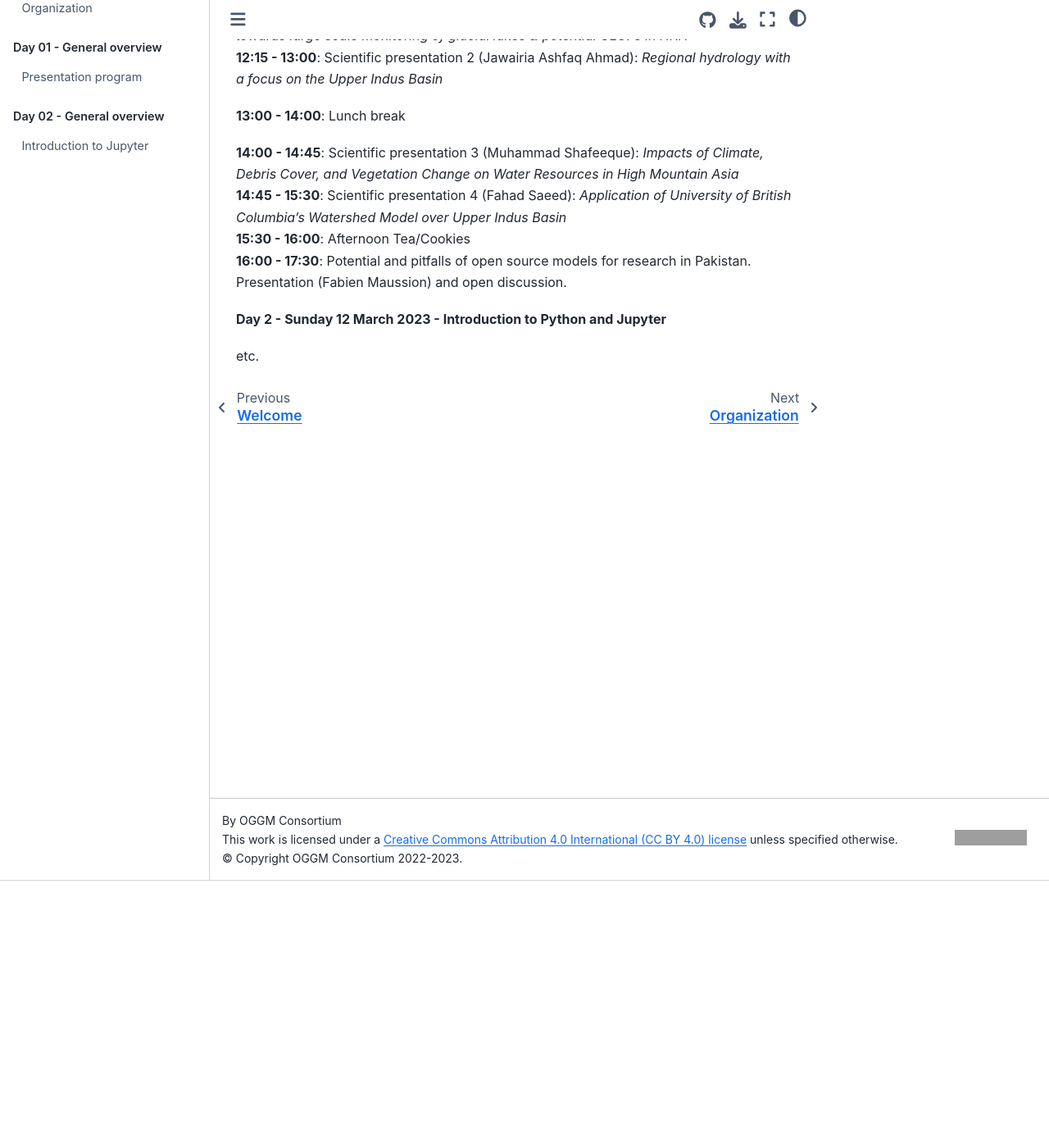
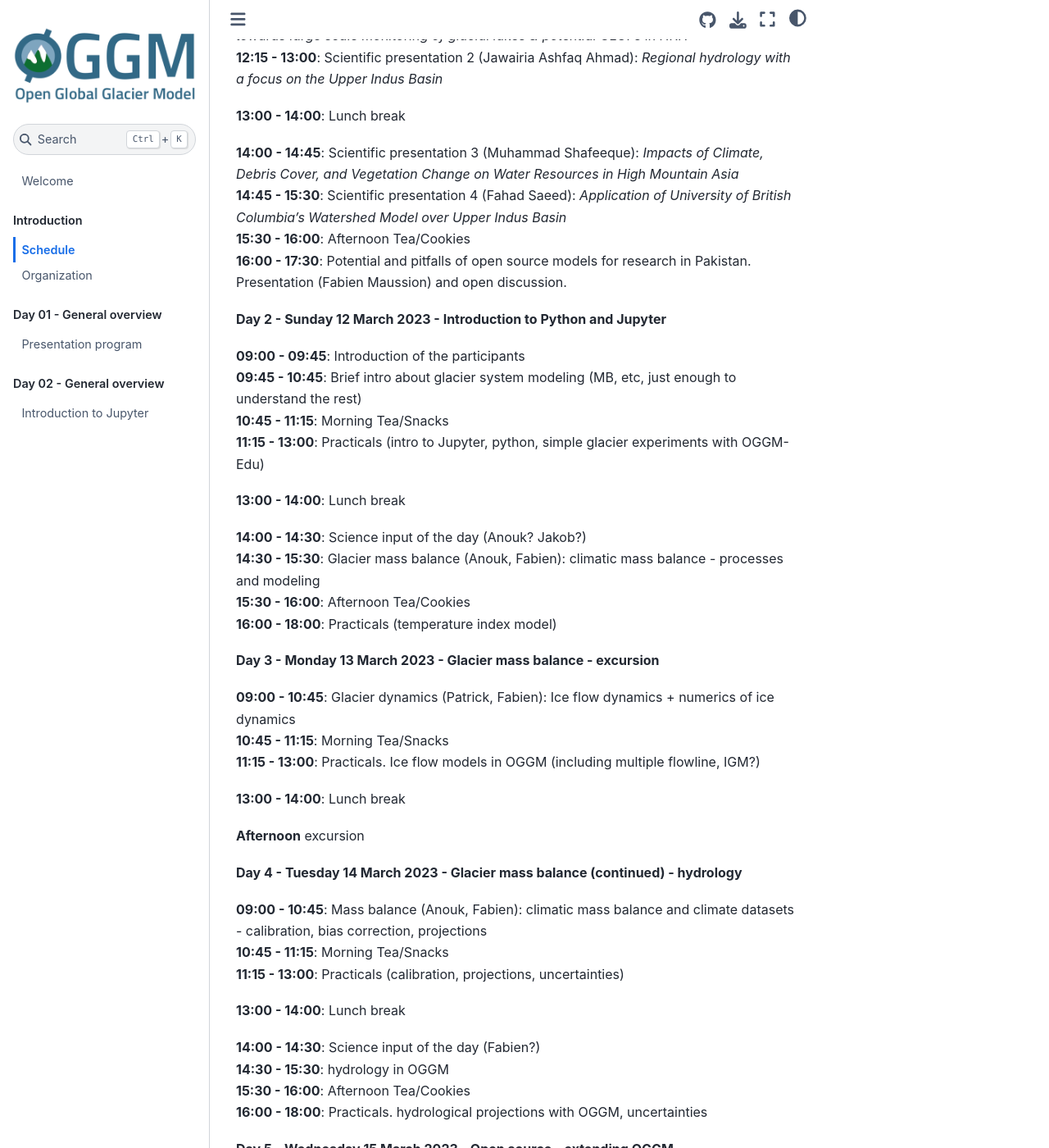
Before and after one commit to anoukvlug/training-lahore, a Jupyter Book: the page built from docs/schedule.md, in a window 1280 px wide and 1400 px high, scrolled down 326 px. Shown: the whole window at 82% size. Built offline with Jupyter Book 1.0.4 settings and Sphinx 7.4.7 and the Sphinx Book theme 1.1.4, drawn with Linux system fonts in a browser that asks for light colours; some of the changed text lies outside the part shown; grey boxes are pictures that could not be loaded.

Commit message:
Update schedule.md
Add the program of the workshop program for days 2 - 5.

```diff
--- a/docs/schedule.md
+++ b/docs/schedule.md
@@ -19,4 +19,51 @@
 
 **Day 2 - Sunday 12 March 2023 - Introduction to Python and Jupyter**
 
-etc.
+**09:00 - 09:45**: Introduction of the participants<br>
+**09:45 - 10:45**: Brief intro about glacier system modeling (MB, etc, just enough to understand the rest)<br>
+**10:45 - 11:15**: Morning Tea/Snacks<br>
+**11:15 - 13:00**: Practicals (intro to Jupyter, python, simple glacier experiments with OGGM-Edu)<br>
+
+**13:00 - 14:00**: Lunch break
+
+**14:00 - 14:30**: Science input of the day (Anouk? Jakob?)<br>
+**14:30 - 15:30**: Glacier mass balance (Anouk, Fabien): climatic mass balance - processes and modeling<br>
+**15:30 - 16:00**: Afternoon Tea/Cookies<br>
+**16:00 - 18:00**: Practicals (temperature index model)<br>
+
+**Day 3 - Monday 13 March 2023 - Glacier mass balance - excursion**
+
+**09:00 - 10:45**: Glacier dynamics (Patrick, Fabien): Ice flow dynamics + numerics of ice dynamics<br>
+**10:45 - 11:15**: Morning Tea/Snacks<br>
+**11:15 - 13:00**: Practicals. Ice flow models in OGGM (including multiple flowline, IGM?)<br>
+
+**13:00 - 14:00**: Lunch break
+
+**Afternoon** excursion
+
+**Day 4 - Tuesday 14 March 2023 - Glacier mass balance (continued) - hydrology**
+
+**09:00 - 10:45**: Mass balance (Anouk, Fabien): climatic mass balance and climate datasets - calibration, bias correction, projections<br>
+**10:45 - 11:15**: Morning Tea/Snacks<br>
+**11:15 - 13:00**: Practicals (calibration, projections, uncertainties)<br>
+
+**13:00 - 14:00**: Lunch break
+
+**14:00 - 14:30**: Science input of the day (Fabien?)<br>
+**14:30 - 15:30**: hydrology in OGGM<br>
+**15:30 - 16:00**: Afternoon Tea/Cookies<br>
+**16:00 - 18:00**: Practicals. hydrological projections with OGGM, uncertainties<br>
+
+**Day 5 - Wednesday 15 March 2023 - Open source - extending OGGM**
+
+**09:00 - 10:45**: Open source scientific development (Fabien, Patrick, Anouk): working as a community / group of scientists and data sharing<br>
+**10:45 - 11:15**: Morning Tea/Snacks<br>
+**11:15 - 13:00**: Practicals (git / github, zenodo)<br>
+
+**13:00 - 14:00**: Lunch break
+
+**14:00 - 14:30**: Science input of the day (Patrick?)<br>
+**14:30 - 15:30**: extending OGGM with your module<br>
+**15:30 - 16:00**: Afternoon Tea/Cookies<br>
+**16:00 - 17:30**: Q&A followed by Practicals on Advanced OGGM<br>
+**17:30 - 18:00**: Closing session of the workshop<br>
```
